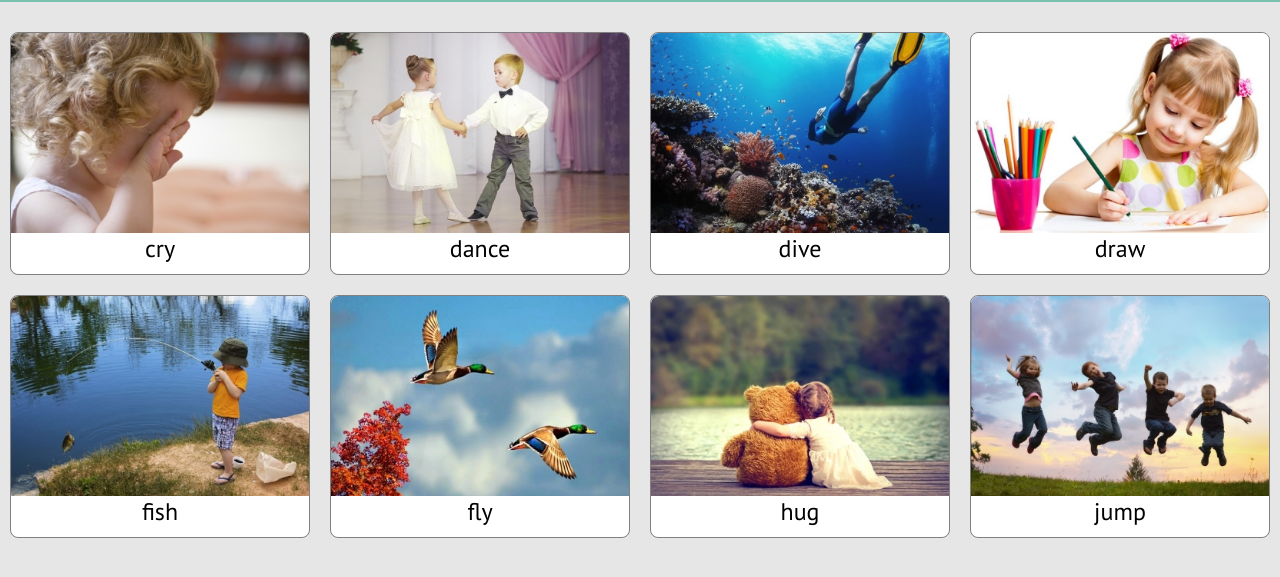
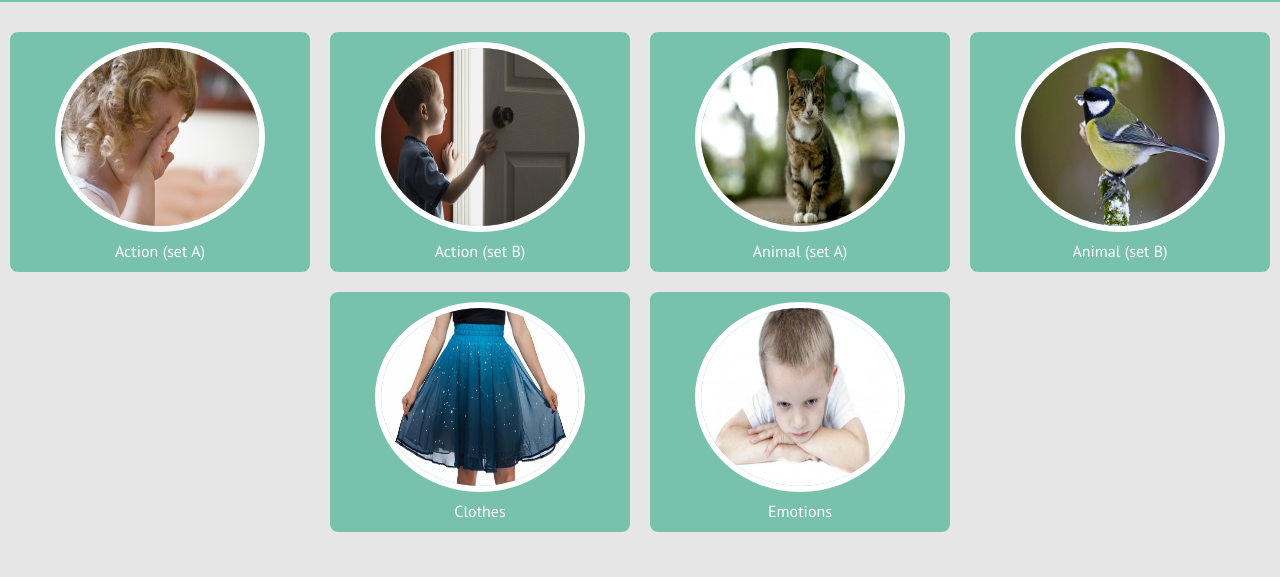
Before and after one commit to tastypurgen/english-for-kids, a website built with webpack: page index.html in a window 1280 px wide. Shown: the part 163-740 px from the top of the page. Built offline with nearby package versions, Linux system fonts and the light colour scheme.

Commit message:
feat: add categories

```diff
--- a/src/sass/components/_card.scss
+++ b/src/sass/components/_card.scss
@@ -7,11 +7,11 @@
 
 .card {
 	width: 300px;
-	// height: 250px;
+	height: 240px;
 	border-radius: 8px;
 	text-align: center;
 	margin: 10px;
-	border: 1px solid rgb(129, 129, 129);
+	border: 2px solid white;
 	overflow: hidden;
 
 	.front {
@@ -29,3 +29,27 @@
 		border-radius: 0 0 8px 8px;
 	}
 }
+
+.cat-card {
+	width: 300px;
+	height: 240px;
+	border-radius: 8px;
+	text-align: center;
+	margin: 10px;
+	// border: 1px solid rgb(129, 129, 129);
+	overflow: hidden;
+	background: $color-secondary;
+
+	img {
+		margin-top: 10px;
+		border: 6px solid white;
+		border-radius: 50%;
+		width: 70%;
+		height: 190px;
+	}
+
+	&__title {
+		margin-top: 5px;
+		color: white;
+	}
+}
--- a/src/script.js
+++ b/src/script.js
@@ -2,6 +2,18 @@ import cards from './cards';
 
 const cardItems = document.querySelector('.card-items');
 
+
+function createCategory(title, img, i) {
+  console.log(title, img);
+  const cardEl = document.createElement('div');
+  cardEl.classList.add('cat-card');
+  cardEl.setAttribute('data-index', i + 1);
+  cardEl.innerHTML = `
+    <img src="${img}">
+    <div class="cat-card__title">${title}</div>
+  `;
+  cardItems.append(cardEl);
+}
 
 function createCard(word) {
   console.log(word);
@@ -18,6 +30,22 @@ function createCard(word) {
   cardItems.append(cardEl);
 }
 
-cards[1].forEach((card, i) => {
-  createCard(cards[1][i]);
+
+function renderWordsSet(setIndex) {
+  cardItems.innerHTML = '';
+  cards[setIndex].forEach((card, i) => {
+    createCard(cards[setIndex][i]);
+  });
+}
+
+cards[0].forEach((card, i) => {
+  createCategory(cards[0][i], cards[i + 1][0].image, i);
 });
+
+
+cardItems.addEventListener('click', (e) => {
+  if (e.target !== cardItems) {
+    const index = e.target.getAttribute('data-index');
+    renderWordsSet(index);
+  }
+});
```
